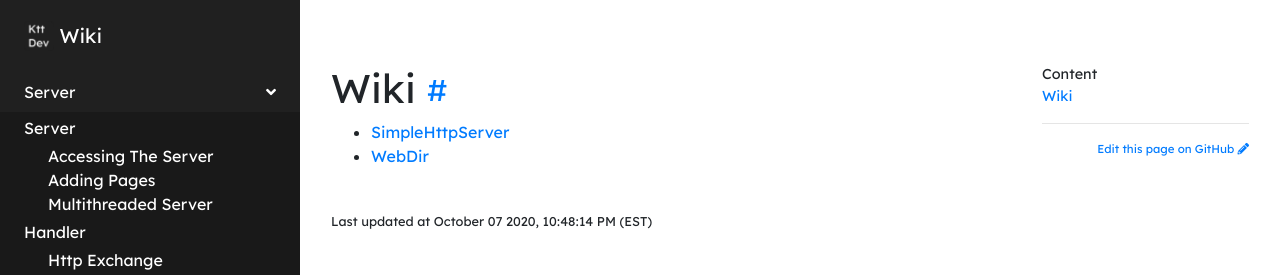
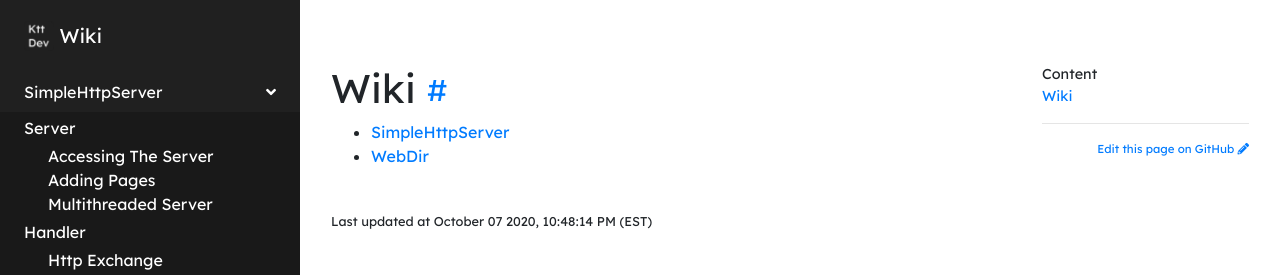
Before and after one commit to Ktt-Development/docs.kttdevelopment.com, a Jekyll site: the page built from README.md, in a window 1280 px wide. Shown: the top 275 px of the page. Built offline with Jekyll 4.4.1, drawn with Linux system fonts in a browser that asks for light colours; our own code applies the rules of GitHub Pages for plain Markdown files.

Commit message:
Update nav.yml

```diff
--- a/_data/nav.yml
+++ b/_data/nav.yml
@@ -1,5 +1,5 @@
 -
-  name: Server
+  name: SimpleHttpServer
   link: /simplehttpserver
   links:
     - name: Server
```
